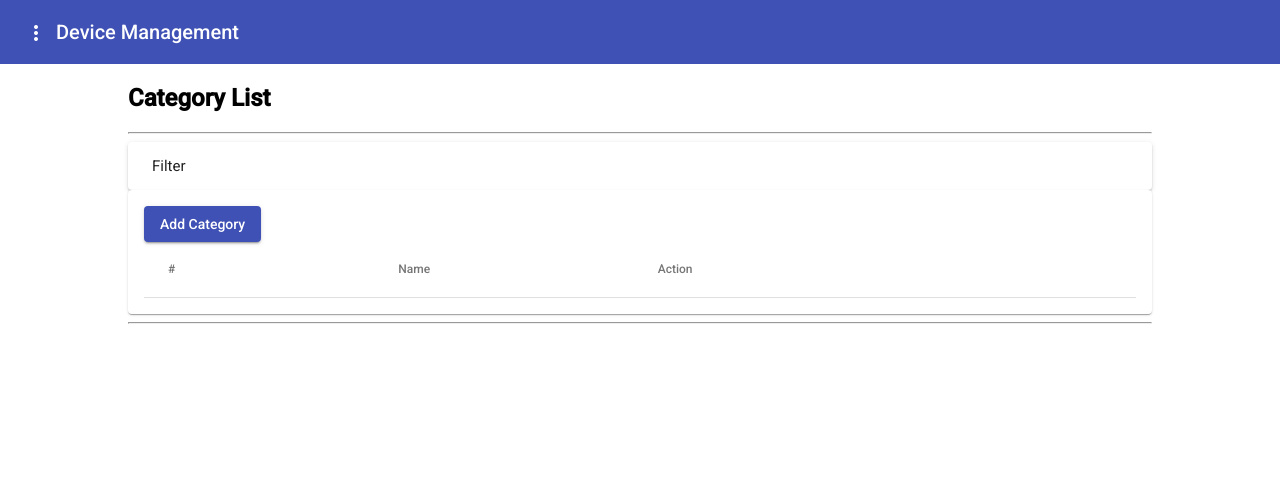
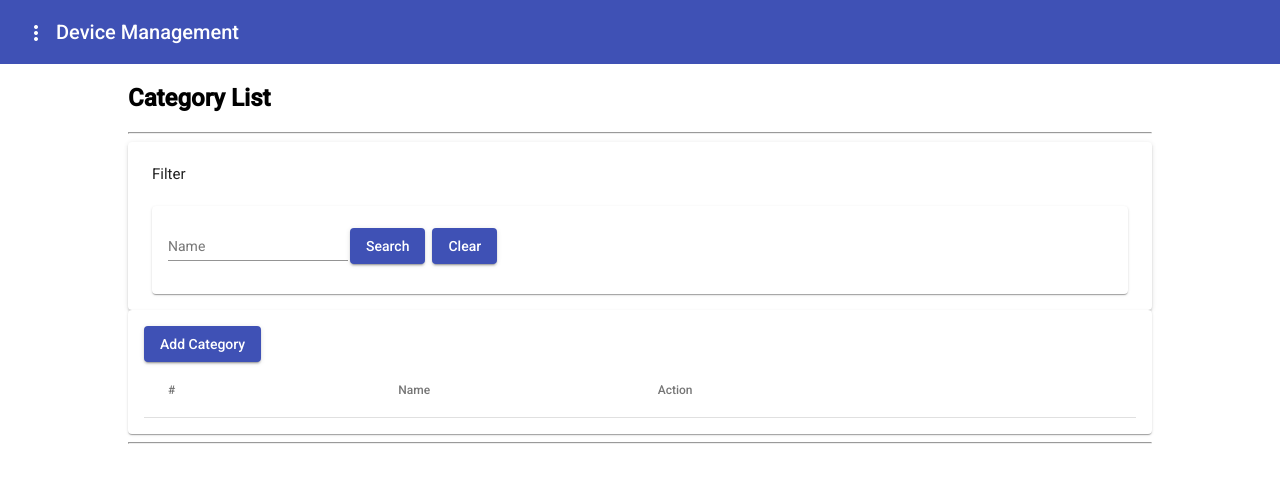
Before and after one commit to sroliveira/device-management, an Angular app in the folder device-management-ui/: page / in a window 1280 px wide. Shown: the top 482 px of the page. Built offline with nearby package versions, Linux system fonts and the light colour scheme.

Commit message:
Projeto: device-management-ui Melhorias nos arquivos html dos cadastros de categoria e dispositivo. O panel de filtros agora abre expandido por padrão e não mais contraído como estava antes.

```diff
--- a/device-management-ui/src/app/categories/category-list/category-list.component.html
+++ b/device-management-ui/src/app/categories/category-list/category-list.component.html
@@ -1,7 +1,7 @@
 <h2>Category List</h2>
 <hr>
 <mat-accordion>
-  <mat-expansion-panel hideToggle>
+  <mat-expansion-panel hideToggle expanded="true" >
     <mat-expansion-panel-header>
       <mat-panel-title>
         Filter
--- a/device-management-ui/src/app/devices/device-list/device-list.component.html
+++ b/device-management-ui/src/app/devices/device-list/device-list.component.html
@@ -1,7 +1,7 @@
 <h2>Device List</h2>
 <hr>
 <mat-accordion>
-  <mat-expansion-panel hideToggle>
+  <mat-expansion-panel hideToggle expanded="true">
     <mat-expansion-panel-header>
       <mat-panel-title>
         Filter
```
